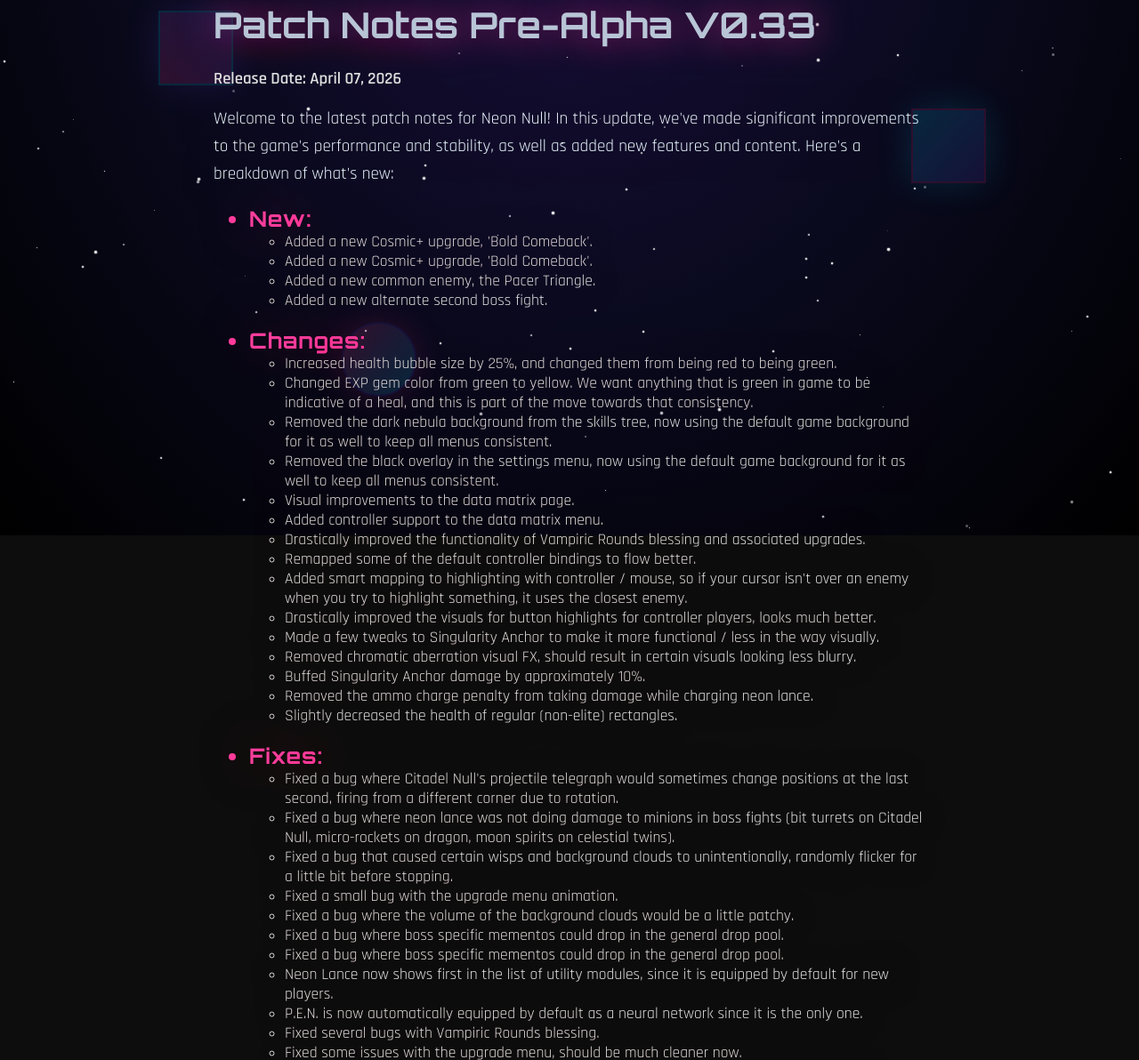
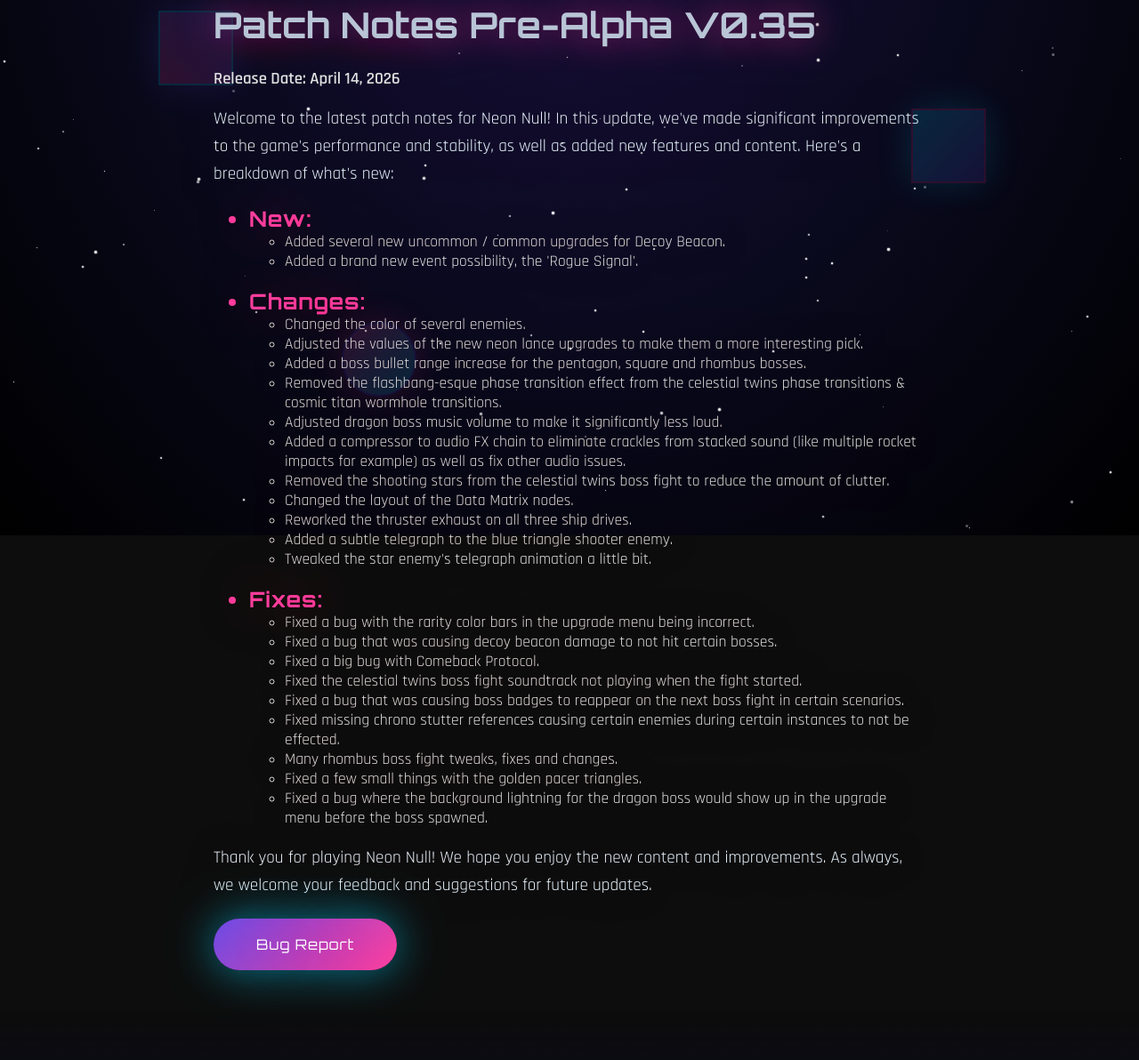
Before and after one commit to ItzJekka/Neonnull, a plain HTML site: page home/Neonnull/patch/index.html in a window 1280 px wide. Shown: the part 198-1390 px from the top of the page at 89% size. Drawn offline with Linux system fonts and the light colour scheme.

Commit message:
updated patch notes for V0.35 April 14, 2026

```diff
--- a/home/Neonnull/patch/index.html
+++ b/home/Neonnull/patch/index.html
@@ -273,17 +273,17 @@
         </nav>
     </header>
     <main id="patch-notes">
-        <h2 class="main-h2">Patch Notes Pre-Alpha V0.33</h2>
-        <h3 class="main-h2">Release Date: April 07, 2026</h3>
+        <h2 class="main-h2">Patch Notes Pre-Alpha V0.35</h2>
+        <h3 class="main-h2">Release Date: April 14, 2026</h3>
         <p class="main-p">Welcome to the latest patch notes for Neon Null! In this update, we've made significant improvements to the game's performance and stability, as well as added new features and content. Here's a breakdown of what's new:</p>
         <ul>
             <li class="points"><strong>New:</strong></li>
             <ul style="margin-bottom: 1.2rem; font-family: 'Rajdhani', sans-serif; font-size: 1.1rem;">
-                <li>Added a new Cosmic+ upgrade, 'Bold Comeback'.</li>
-                <li>Added a new Cosmic+ upgrade, 'Bold Comeback'.</li>
-                <li>Added a new common enemy, the Pacer Triangle.</li>
+                <li>Added several new uncommon / common upgrades for Decoy Beacon.</li>
+                <li>Added a brand new event possibility, the 'Rogue Signal'.</li>
+                <!--<li>Added a new common enemy, the Pacer Triangle.</li>
                 <li>Added a new alternate second boss fight.</li>
-                <!--<li>Added a new tech upgrade, 'Adaptive Focus'.</li>
+                <li>Added a new tech upgrade, 'Adaptive Focus'.</li>
                 <li>Added common, uncommon, rare and epic rarities of an upgrade that reduces rocket recharge time.</li>
                 <li>Added the elite rhombus to the enemy pool.</li>
                 <li>Added a new cosmic+ upgrade, 'Sanguine Overflow'.</li>
@@ -293,34 +293,34 @@
                 </ul>
             <li class="points"><strong>Changes:</strong></li>
             <ul style="margin-bottom: 1.2rem; font-family: 'Rajdhani', sans-serif; font-size: 1.1rem;">
-                <li>Increased health bubble size by 25%, and changed them from being red to being green.</li>
-                <li>Changed EXP gem color from green to yellow. We want anything that is green in game to be indicative of a heal, and this is part of the move towards that consistency.</li>
-                <li>Removed the dark nebula background from the skills tree, now using the default game background for it as well to keep all menus consistent.</li>
-                <li>Removed the black overlay in the settings menu, now using the default game background for it as well to keep all menus consistent.</li>
-                <li>Visual improvements to the data matrix page.</li>
-                <li>Added controller support to the data matrix menu.</li>
-                <li>Drastically improved the functionality of Vampiric Rounds blessing and associated upgrades.</li>
-                <li>Remapped some of the default controller bindings to flow better.</li>
-                <li>Added smart mapping to highlighting with controller / mouse, so if your cursor isn't over an enemy when you try to highlight something, it uses the closest enemy.</li>
-                <li>Drastically improved the visuals for button highlights for controller players, looks much better.</li>
-                <li>Made a few tweaks to Singularity Anchor to make it more functional / less in the way visually.</li>
-                <li>Removed chromatic aberration visual FX, should result in certain visuals looking less blurry.</li>
+                <li>Changed the color of several enemies.</li>
+                <li>Adjusted the values of the new neon lance upgrades to make them a more interesting pick.</li>
+                <li>Added a boss bullet range increase for the pentagon, square and rhombus bosses.</li>
+                <li>Removed the flashbang-esque phase transition effect from the celestial twins phase transitions & cosmic titan wormhole transitions.</li>
+                <li>Adjusted dragon boss music volume to make it significantly less loud.</li>
+                <li>Added a compressor to audio FX chain to eliminate crackles from stacked sound (like multiple rocket impacts for example) as well as fix other audio issues.</li>
+                <li>Removed the shooting stars from the celestial twins boss fight to reduce the amount of clutter.</li>
+                <li>Changed the layout of the Data Matrix nodes.</li>
+                <li>Reworked the thruster exhaust on all three ship drives.</li>
+                <li>Added a subtle telegraph to the blue triangle shooter enemy.</li>
+                <li>Tweaked the star enemy's telegraph animation a little bit.</li>
+                <!--<li>Removed chromatic aberration visual FX, should result in certain visuals looking less blurry.</li>
                 <li>Buffed Singularity Anchor damage by approximately 10%.</li>
                 <li>Removed the ammo charge penalty from taking damage while charging neon lance.</li>
-                <li>Slightly decreased the health of regular (non-elite) rectangles.</li>
+                <li>Slightly decreased the health of regular (non-elite) rectangles.</li>-->
             </ul>
             <li class="points"><strong>Fixes:</strong></li>
             <ul style="margin-bottom: 1.2rem; font-family: 'Rajdhani', sans-serif; font-size: 1.1rem;">
-                <li>Fixed a bug where Citadel Null's projectile telegraph would sometimes change positions at the last second, firing from a different corner due to rotation.</li>
-                <li>Fixed a bug where neon lance was not doing damage to minions in boss fights (bit turrets on Citadel Null, micro-rockets on dragon, moon spirits on celestial twins).</li>
-                <li>Fixed a bug that caused certain wisps and background clouds to unintentionally, randomly flicker for a little bit before stopping.</li>
-                <li>Fixed a small bug with the upgrade menu animation.</li>
-                <li>Fixed a bug where the volume of the background clouds would be a little patchy.</li>
-                <li>Fixed a bug where boss specific mementos could drop in the general drop pool.</li>
-                <li>Fixed a bug where boss specific mementos could drop in the general drop pool.</li>
-                <li>Neon Lance now shows first in the list of utility modules, since it is equipped by default for new players.</li>
-                <li>P.E.N. is now automatically equipped by default as a neural network since it is the only one.</li>
-                <li>Fixed several bugs with Vampiric Rounds blessing.</li>
+                <li>Fixed a bug with the rarity color bars in the upgrade menu being incorrect.</li>
+                <li>Fixed a bug that was causing decoy beacon damage to not hit certain bosses.</li>
+                <li>Fixed a big bug with Comeback Protocol.</li>
+                <li>Fixed the celestial twins boss fight soundtrack not playing when the fight started.</li>
+                <li>Fixed a bug that was causing boss badges to reappear on the next boss fight in certain scenarios.</li>
+                <li>Fixed missing chrono stutter references causing certain enemies during certain instances to not be effected.</li>
+                <li>Many rhombus boss fight tweaks, fixes and changes.</li>
+                <li>Fixed a few small things with the golden pacer triangles.</li>
+                <li>Fixed a bug where the background lightning for the dragon boss would show up in the upgrade menu before the boss spawned.</li>
+                <!--<li>Fixed several bugs with Vampiric Rounds blessing.</li>
                 <li>Fixed some issues with the upgrade menu, should be much cleaner now.</li>
                 <li>Fixed a bug where the Recursive Payload upgrade did not sync with the bombard and trident protocol upgrades.</li>
                 <li>Fixed two tiny bugs for controller navigation in the hangar panel.</li>
@@ -330,7 +330,7 @@
                 <li>Added an event check to the end of bosses to prevent an event from happening IMMEDIATELY after a boss fight ends.</li>
                 <li>Fixed a bug where matrix upgrades could be stuck artifacting on the screen if they were not dropped on one of the nodes.</li>
                 <li>Tweaked the +5% permanent EXP buff notification so its not off center.</li>
-                <li>Adjusted neon rain coverage to be able to fit ultrawide screens or high level when the player is zoomed more.</li>
+                <li>Adjusted neon rain coverage to be able to fit ultrawide screens or high level when the player is zoomed more.</li>-->
             </ul>
         </ul>
         <p class="main-p">Thank you for playing Neon Null! We hope you enjoy the new content and improvements. As always, we welcome your feedback and suggestions for future updates.</p>
```
Also changed, not shown: home/Neonnull/index.html (+1 -1 lines).
